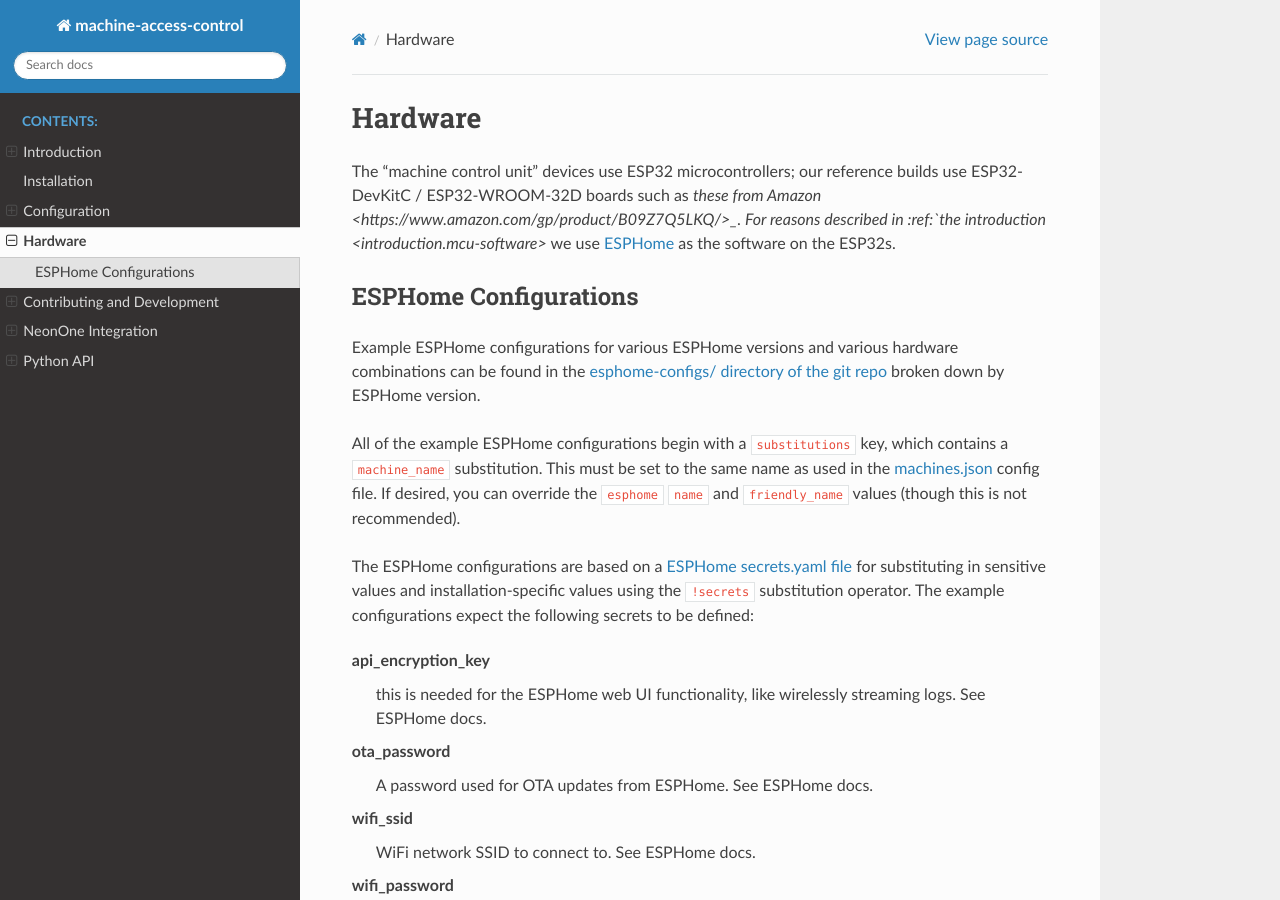
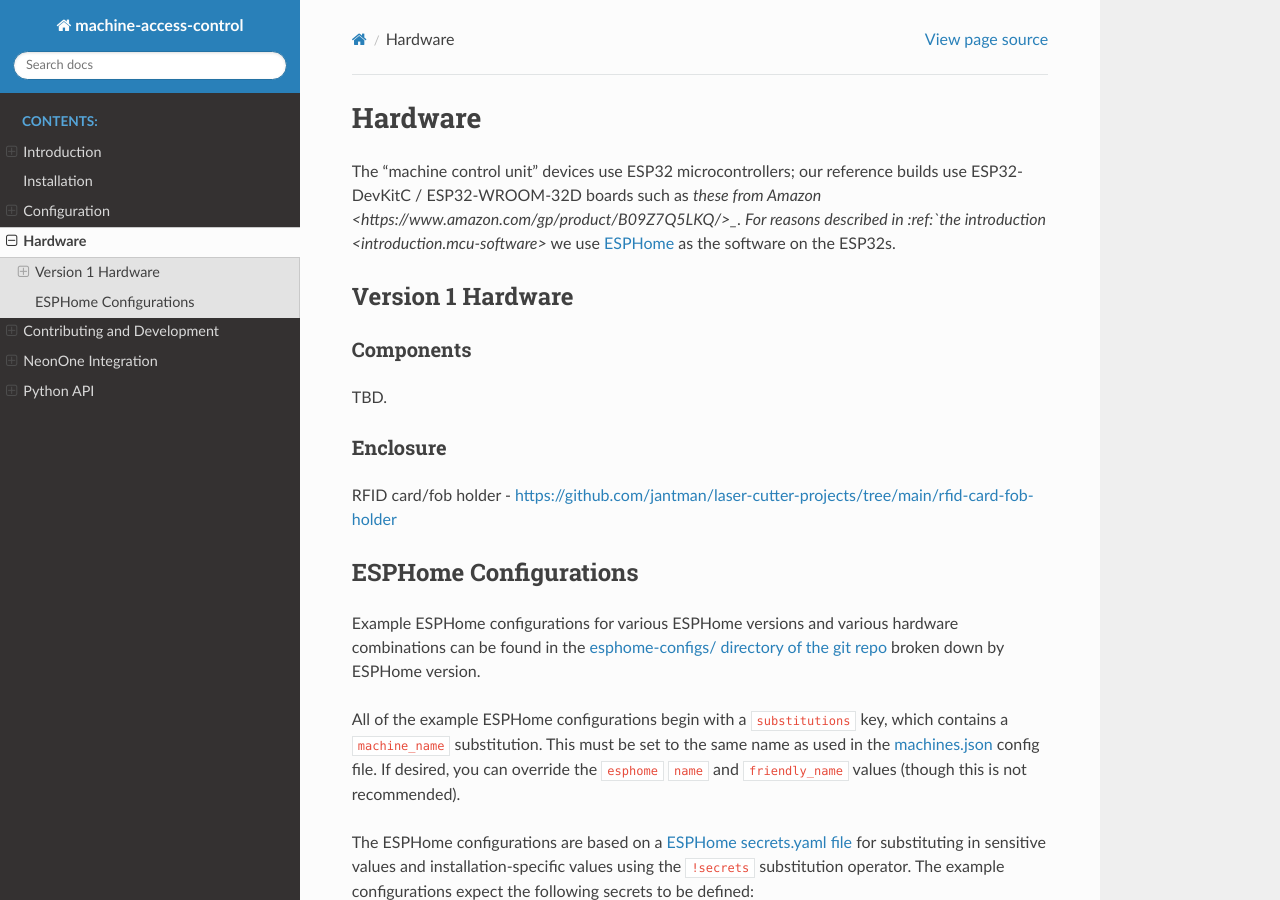
Before and after one commit to jantman/machine-access-control, a Sphinx documentation site: the page built from docs/source/hardware.rst, in a window 1280 px wide and 900 px high. Built offline with Sphinx 7.4.7 and the Read the Docs theme 2.0.0, drawn with Linux system fonts in a browser that asks for light colours.

```diff
--- a/docs/source/hardware.rst
+++ b/docs/source/hardware.rst
@@ -4,6 +4,25 @@ Hardware
 ========
 
 The "machine control unit" devices use ESP32 microcontrollers; our reference builds use ESP32-DevKitC / ESP32-WROOM-32D boards such as `these from Amazon <https://www.amazon.com/gp/product/B09Z7Q5LKQ/>_. For reasons described in :ref:`the introduction <introduction.mcu-software>` we use `ESPHome <https://esphome.io/>`__ as the software on the ESP32s.
+
+.. _hardware.v1:
+
+Version 1 Hardware
+------------------
+
+.. _hardware.v1.components:
+
+Components
+++++++++++
+
+TBD.
+
+.. _hardware.v1.enclosure:
+
+Enclosure
++++++++++
+
+RFID card/fob holder - https://github.com/jantman/laser-cutter-projects/tree/main/rfid-card-fob-holder
 
 .. _hardware.esphome-configs:
 
--- a/pyproject.toml
+++ b/pyproject.toml
@@ -27,6 +27,7 @@ flask = "^3.0.3"
 jsonschema = "^4.23.0"
 requests = "^2.32.3"
 filelock = "^3.15.4"
+prometheus-client = "^0.20.0"
 
 [tool.poetry.group.dev.dependencies]
 Pygments = ">=2.10.0"
```
Also changed, not shown: .pre-commit-config.yaml, 3 other files.
